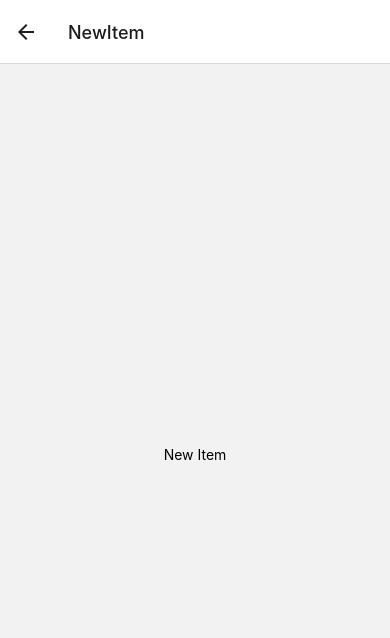
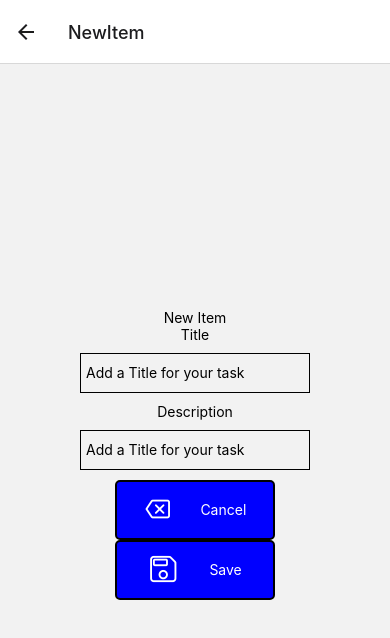
Before and after one commit to MasonDunbar/3701ICT-Assignment-1, a React Native app in the folder milestone-two/: screen /NewItem in a window 390 px wide. Shown: the top 638 px of the page. Built offline with nearby package versions, Linux system fonts and the light colour scheme.

Commit message:
Milestone 2 - Add components to New item page

```diff
--- a/milestone-two/src/screens/NewItem.js
+++ b/milestone-two/src/screens/NewItem.js
@@ -1,9 +1,17 @@
 import { StyleSheet, Text, View } from 'react-native';
+import { IconButton } from "../components/IconButton";
+import { TextInput } from 'react-native-web';
 
 export default function NewItem () {
   return (
     <View style={styles.container}>
       <Text>New Item</Text>
+      <Text>Title</Text>
+      <TextInput placeholder="Add a Title for your task" style={styles.input}/>
+      <Text>Description</Text>
+      <TextInput placeholder="Add a Title for your task" style={styles.input}/>
+      <IconButton name="backspace-outline" label="Cancel"/>
+      <IconButton name="save-outline" label="Save"/>
     </View>
   );
 }
@@ -14,4 +22,10 @@ const styles = StyleSheet.create({
     alignItems: 'center',
     justifyContent: 'center',
   },
+  input: {
+    height: 40,
+    borderWidth: 1,
+    padding: 5,
+    margin: 10,
+  },
 });
```
